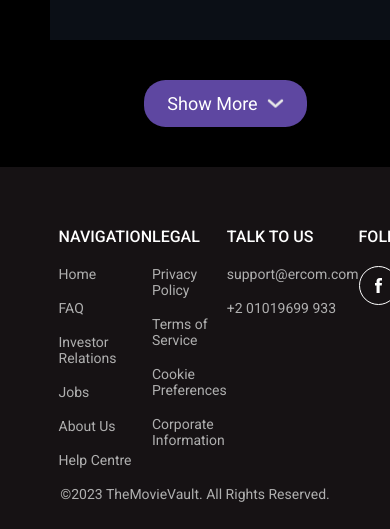
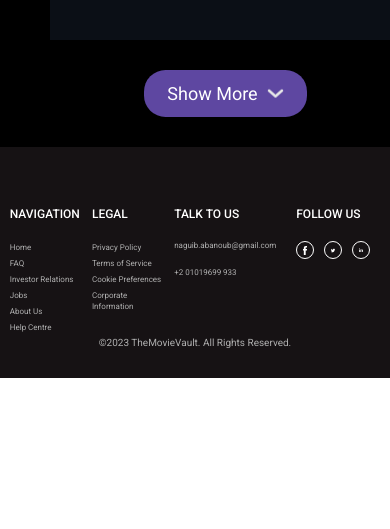
Before and after one commit to nady90/TheMovieVault, a React (Vite) app: page / in a window 390 px wide. Shown: the part 1487-2016 px from the top of the page. After the commit the page ends 1865 px from the top, so only its background shows below. Built offline with nearby package versions, Linux system fonts and the light colour scheme; no server answers; a web font is replaced by a local one.

Commit message:
Made the footer responsive

```diff
--- a/src/components/footer/Footer.jsx
+++ b/src/components/footer/Footer.jsx
@@ -49,7 +49,7 @@ const Footer = () => {
           </div>
           <div className="column column-3">
             <h3>TALK TO US</h3>
-            <span>support@ercom.com</span>
+            <span>naguib.abanoub@gmail.com</span>
             <span>+2 01019699 933</span>
           </div>
           <div className="column column-4 socials-column">
--- a/src/components/footer/Footer.styles.scss
+++ b/src/components/footer/Footer.styles.scss
@@ -8,24 +8,59 @@
     max-width: 70%;
     margin: 0 auto;
 
+    @media (max-width: 900px) {
+      max-width: 80%;
+    }
+
+    @media (max-width: 800px) {
+      max-width: 90%;
+    }
+
+    @media (max-width: 700px) {
+      max-width: 95%;
+    }
+
     .columns-container {
       display: grid;
       grid-template-columns: repeat(4, 1fr);
+      gap: 10px;
 
       .column {
         h3 {
           font-size: 1.6rem;
           font-weight: 500;
           margin-bottom: 2rem;
+
+          @media (max-width: 700px) {
+            font-size: 1.2rem;
+            font-weight: 500;
+            margin-bottom: 2rem;
+          }
         }
         ul {
           li {
             list-style-type: none;
             margin-bottom: 18px;
+
+            @media (max-width: 700px) {
+              margin-bottom: 10px;
+            }
+
+            @media (max-width: 450px) {
+              margin-bottom: 5px;
+            }
             a {
               color: #afafaf;
               font-size: 1.4rem;
               text-decoration: none;
+
+              @media (max-width: 700px) {
+                font-size: 1.1rem;
+              }
+
+              @media (max-width: 520px) {
+                font-size: 0.8rem;
+              }
 
               &:hover {
                 text-decoration: underline;
@@ -40,12 +75,26 @@
 
           display: block;
           margin-bottom: 18px;
+
+          @media (max-width: 700px) {
+            font-size: 1.1rem;
+          }
+
+          @media (max-width: 520px) {
+            font-size: 0.8rem;
+          }
         }
       }
       .column-1 {
       }
 
       .socials-column {
+        @media (max-width: 700px) {
+          margin-left: 20px;
+        }
+        @media (max-width: 450px) {
+          margin-left: 10px;
+        }
         .socials-container {
           display: flex;
           .single-svg-container {
@@ -61,8 +110,25 @@
             margin-right: 10px;
             cursor: pointer;
 
+            @media (max-width: 450px) {
+              height: 18px;
+              width: 18px;
+            }
+
             svg {
               cursor: pointer;
+
+              @media (max-width: 700px) {
+                transform: scale(0.7);
+              }
+
+              @media (max-width: 700px) {
+                transform: scale(0.7);
+              }
+
+              @media (max-width: 450px) {
+                transform: scale(0.7);
+              }
 
               &:not(:last-child) {
                 margin-right: 2rem;
@@ -84,6 +150,10 @@
       span {
         color: #afafaf;
         font-size: 1.4rem;
+
+        @media (max-width: 700px) {
+          font-size: 1rem;
+        }
       }
     }
   }
--- a/src/components/movie-center/Movie-center.styles.scss
+++ b/src/components/movie-center/Movie-center.styles.scss
@@ -22,6 +22,11 @@
     border: 3px solid #5d47a100;
 
     transition: all 0.2s ease-in-out;
+
+    @media (max-width: 700px) {
+      margin: 3rem auto;
+    }
+
     &:hover {
       background-color: black;
       color: #5e47a1;
@@ -69,6 +74,10 @@
       border: 3px solid #5d47a100;
 
       transition: all 0.2s ease-in-out;
+
+      @media (max-width: 700px) {
+        margin: 2rem;
+      }
       &:hover {
         background-color: black;
         color: #5e47a1;
```
